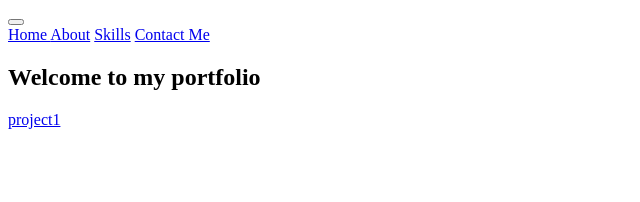
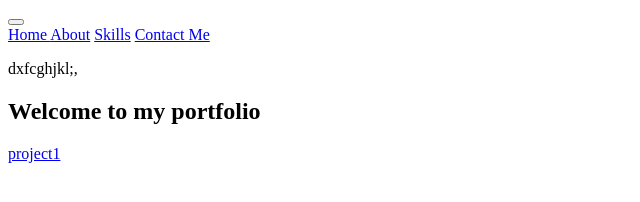
Before and after one commit to GayathriKodipaka/GayathriKodipaka.github.io, a plain HTML site: page index.html in a window 1280 px wide. Shown: the whole page, without its empty margins (0-640 px from the left). Drawn offline with Linux system fonts and the light colour scheme.

Commit message:
modified:   index.html

```diff
--- a/index.html
+++ b/index.html
@@ -17,6 +17,7 @@
       <a class="nav-item nav-link" href="#">About</a>
       <a class="nav-item nav-link" href="#">Skills</a>
       <a class="nav-item nav-link disabled" href="#">Contact Me</a>
+      <p>dxfcghjkl;,</p>
     </div>
   </div>
 </nav>
```
